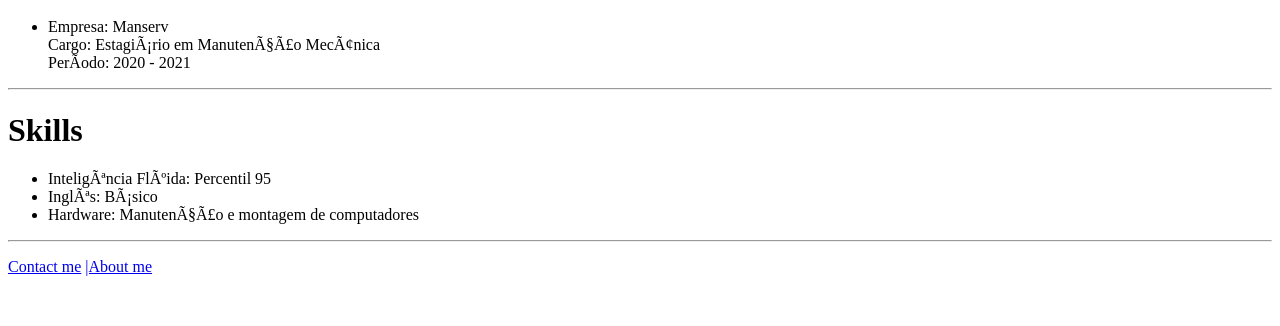
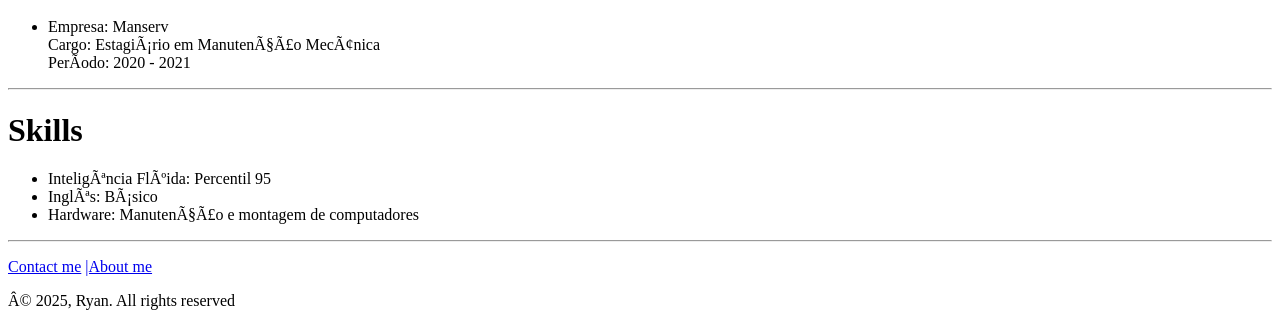
Before and after one commit to Ryan-Alves/Ryan-s-page-, a plain HTML site: page index.html in a window 1280 px wide. Shown: the part 723-1049 px from the top of the page. Before the commit the page ends 1015 px from the top, so only its background shows below. Drawn offline with Linux system fonts and the light colour scheme.

Commit message:
Add files via upload

```diff
--- a/index.html
+++ b/index.html
@@ -70,5 +70,9 @@
             <a href="./contact.html">Contact me</a>
             <a href="./about.html">|About me</a>
          </p>
+
+         <footer>
+            <p>© 2025, Ryan. All rights reserved</p>
+         </footer>
     </body>
 </html>
```
